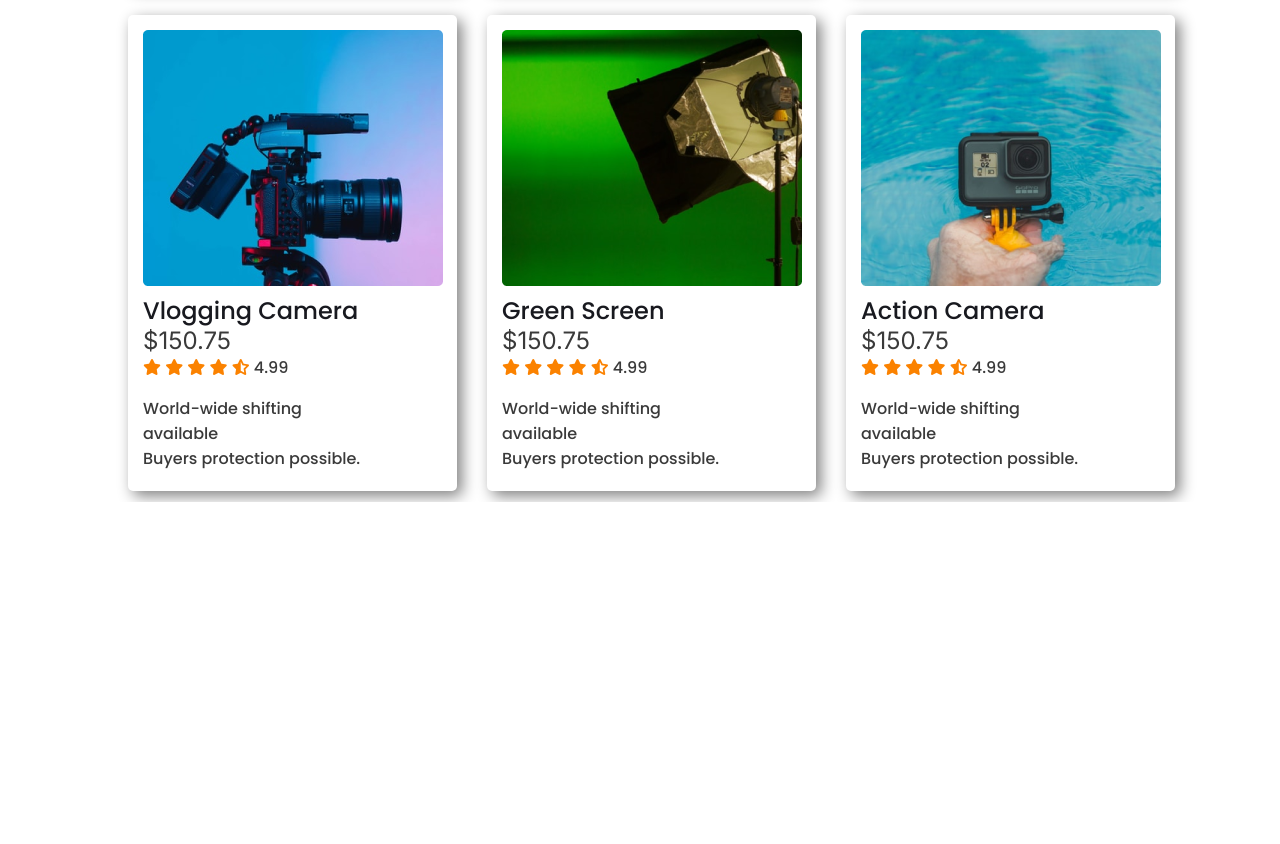
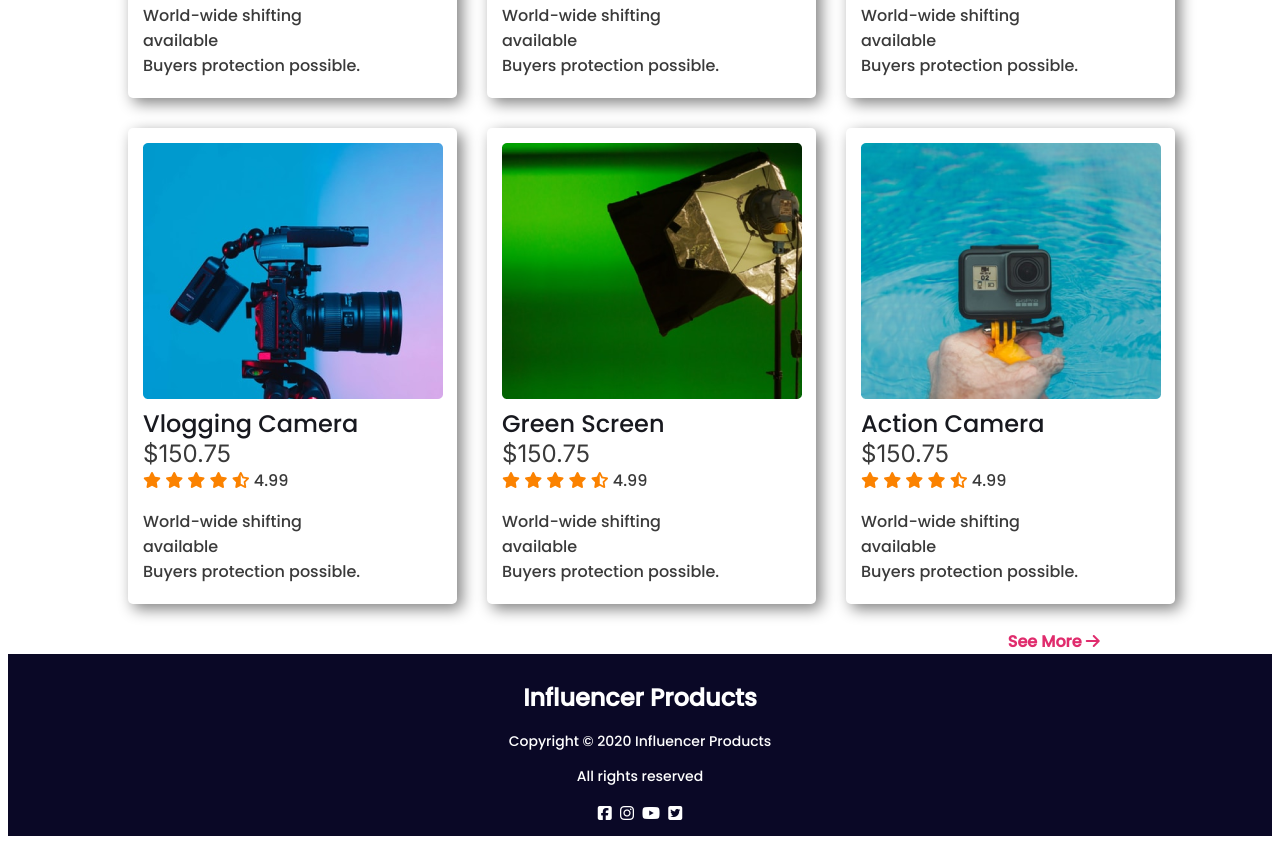
Before and after one commit to isrataunkona/Influencer-gear, a plain HTML site: page index.html in a window 1280 px wide. Shown: the part 1613-2457 px from the top of the page. Before the commit the page ends 2115 px from the top, so only its background shows below. Drawn offline with Linux system fonts and the light colour scheme.

Commit message:
final commit

```diff
--- a/index.html
+++ b/index.html
@@ -12,7 +12,7 @@
     <div class="main-div">
         <header>
             <div>
-                <h2>Influencer Products</h2>
+                <h2 class="head">Influencer Products</h2>
             </div>
             <nav>
                 <a href="" class="navigation">Home</a>
@@ -34,6 +34,7 @@
                 <img src="influencer-gear-main/images/main-camera.png" height="414px" width="440px">
             </div>
         </section>
+        <h2 class="popular">Popular Collection</h2><br>
         <section>
             <div class="second-section">
                 <div class="item">
@@ -181,7 +182,21 @@
                 </div>
                     </div>
             </div>
+            <br>
+            <a id="another-button" href="http://">See More <i class="fas fa-arrow-right"> </i></a>
         </section>
+
     </div>
+    <footer>
+        <div id="last-part">
+        <h1>Influencer Products</h1>
+        <p>Copyright &copy; 2020 Influencer Products</p>
+        <p>All rights reserved</p>
+        <a href=""><i class="fab fa-facebook-square"></i></a>
+        <a href=""><i class="fab fa-instagram"></i></a>
+        <a href=""><i class="fab fa-youtube"></i></a>
+        <a href=""><i class="fab fa-twitter-square"></i></a>
+        </div>
+    </footer>
 </body>
 </html>
--- a/style.css
+++ b/style.css
@@ -14,7 +14,7 @@ header{
     align-items: center;
     justify-content: space-between;
 }
-header h2{
+.head{
     font-size: 24px;
 }
 .navigation{
@@ -84,3 +84,56 @@ header h2{
 item p{
     font-family: 'Inter', sans-serif;
 }
+#another-button{
+    margin-left:87%;
+    text-decoration: none;
+    font-size: 16px;
+    font-weight: 700;
+    color: #E02C6D;
+}
+.popular{
+    font-size: 28px;
+    font-weight: 600;
+    margin-left: 37%;
+}
+footer{
+    background-color:#0A0826;
+    text-align: center;
+    color: white;
+}
+#last-part{
+    padding: 10px;
+}
+#last-part a{
+    margin: 2px;
+    color: white;
+}
+#last-part h1{
+    font-size: 24px;
+}
+#last-part p{
+    font-size: 14px;
+}
+@media (max-width:860px) {
+    .second-section{
+        grid-template-columns: repeat(1,1fr);
+    }
+    .first-section {
+        flex-direction: column;
+    }
+    #another-button{
+        margin-left: 20%;
+    }
+}
+@media (min-width:861px) and (max-width:1200px)
+) {
+    .second-section{
+        grid-template-columns: repeat(2,1fr);
+    }
+    .first-section {
+        flex-direction: column;
+    }
+    #another-button{
+        margin-left: 20%;
+    }
+}
```
